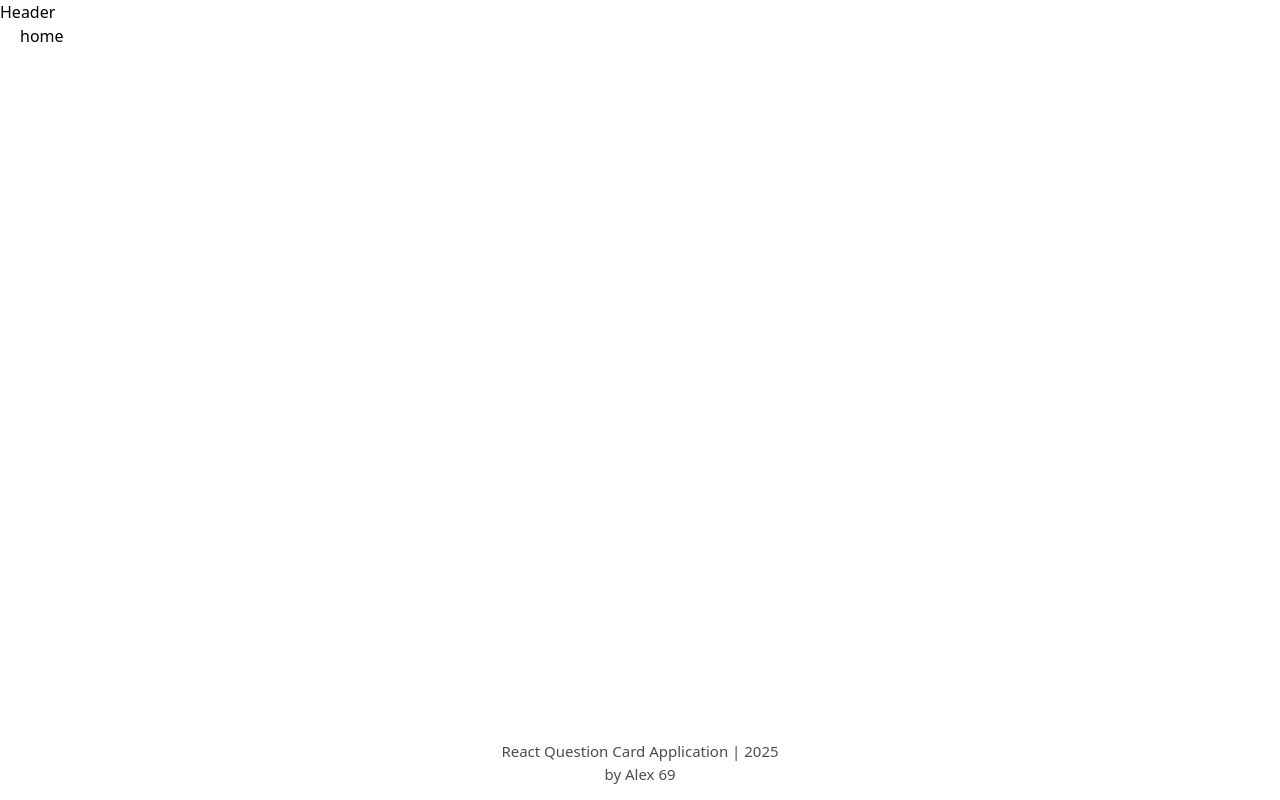
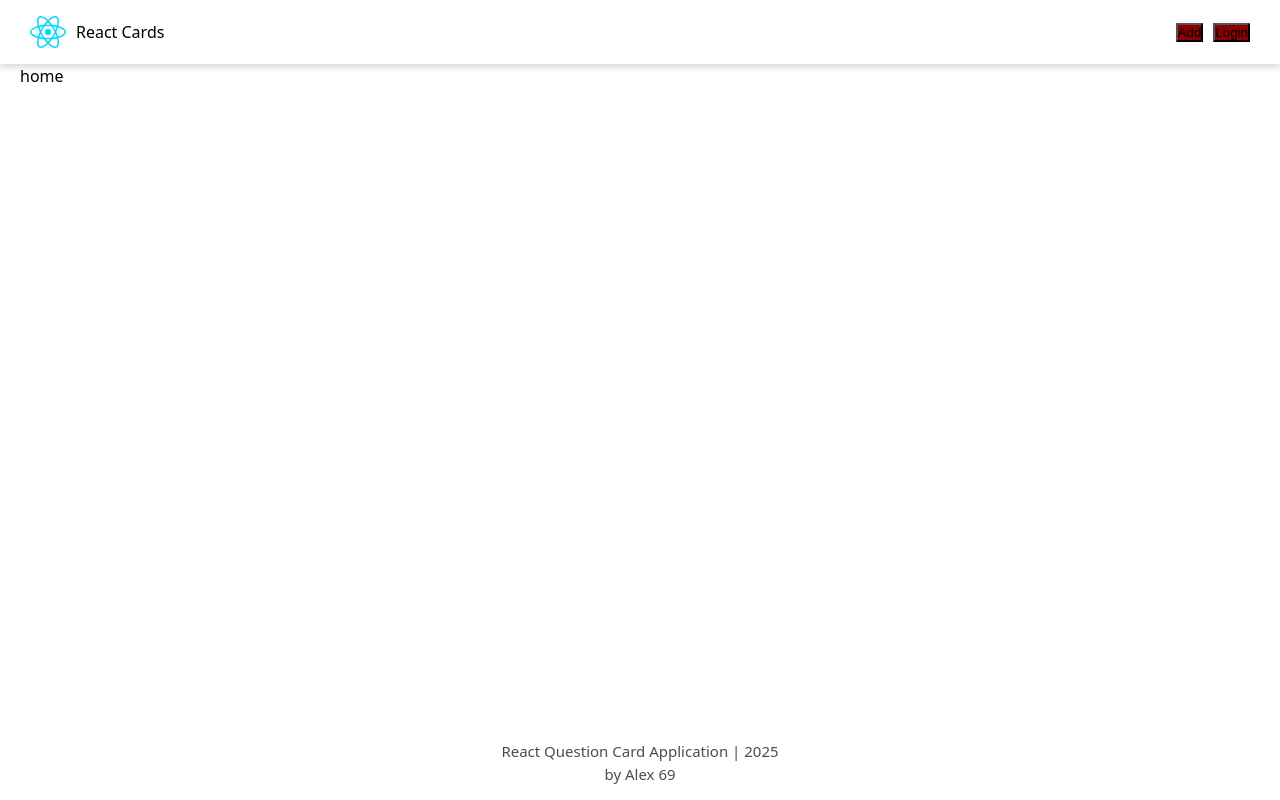
Before and after one commit to ReactProjects69/react-question-cards, a React (Vite) app: page / in a window 1280 px wide. Built offline with nearby package versions, Linux system fonts and the light colour scheme.

Commit message:
Header
Added header component

```diff
--- /dev/null
+++ b/src/components/Button/index.tsx
@@ -0,0 +1 @@
+export { Button } from './Button.tsx';
--- /dev/null
+++ b/src/components/Header/Header.module.css
@@ -0,0 +1,27 @@
+.header {
+    width: 100%;
+    height: 70px;
+    background-color: var(--main-bg-color);
+    display: flex;
+    padding: 0 30px;
+    justify-content: space-between;
+    align-items: center;
+    box-shadow: 0 2px 8px 0 rgba(0, 0, 0, 0.2);
+
+    p {
+        text-transform: capitalize;
+        display: flex;
+        justify-content: center;
+        align-items: center;
+        gap: 10px;
+        cursor: pointer;
+        user-select: none;
+    }
+}
+
+.headerButtons {
+    display: flex;
+    justify-content: center;
+    align-items: center;
+    gap: 10px;
+}
--- /dev/null
+++ b/src/components/Header/Header.tsx
@@ -0,0 +1,19 @@
+import ReactLogo from '../../assets/react.svg';
+import { Button } from '../Button';
+import cls from './Header.module.css';
+
+export function Header() {
+    return (
+        <header className={cls.header}>
+            <p>
+                <img src={ReactLogo} alt="react logo" />
+                <span>React Cards</span>
+            </p>
+
+            <div className={cls.headerButtons}>
+                <Button>Add</Button>
+                <Button>Login</Button>
+            </div>
+        </header>
+    );
+}
--- /dev/null
+++ b/src/components/Header/index.tsx
@@ -0,0 +1 @@
+export { Header } from './Header.tsx';
--- a/src/components/MainLayout/MainLayout.tsx
+++ b/src/components/MainLayout/MainLayout.tsx
@@ -1,12 +1,13 @@
 import cls from './MainLayout.module.css';
 import { Outlet } from 'react-router-dom';
+import { Header } from '../Header';
 
 export function MainLayout() {
     const currentYear: number = new Date().getFullYear();
 
     return (
         <div className={cls.mainLayout}>
-            <header>Header</header>
+            <Header />
             <div className={cls.mainWrapper}>
                 <main className={cls.main}>
                     <Outlet />
```
